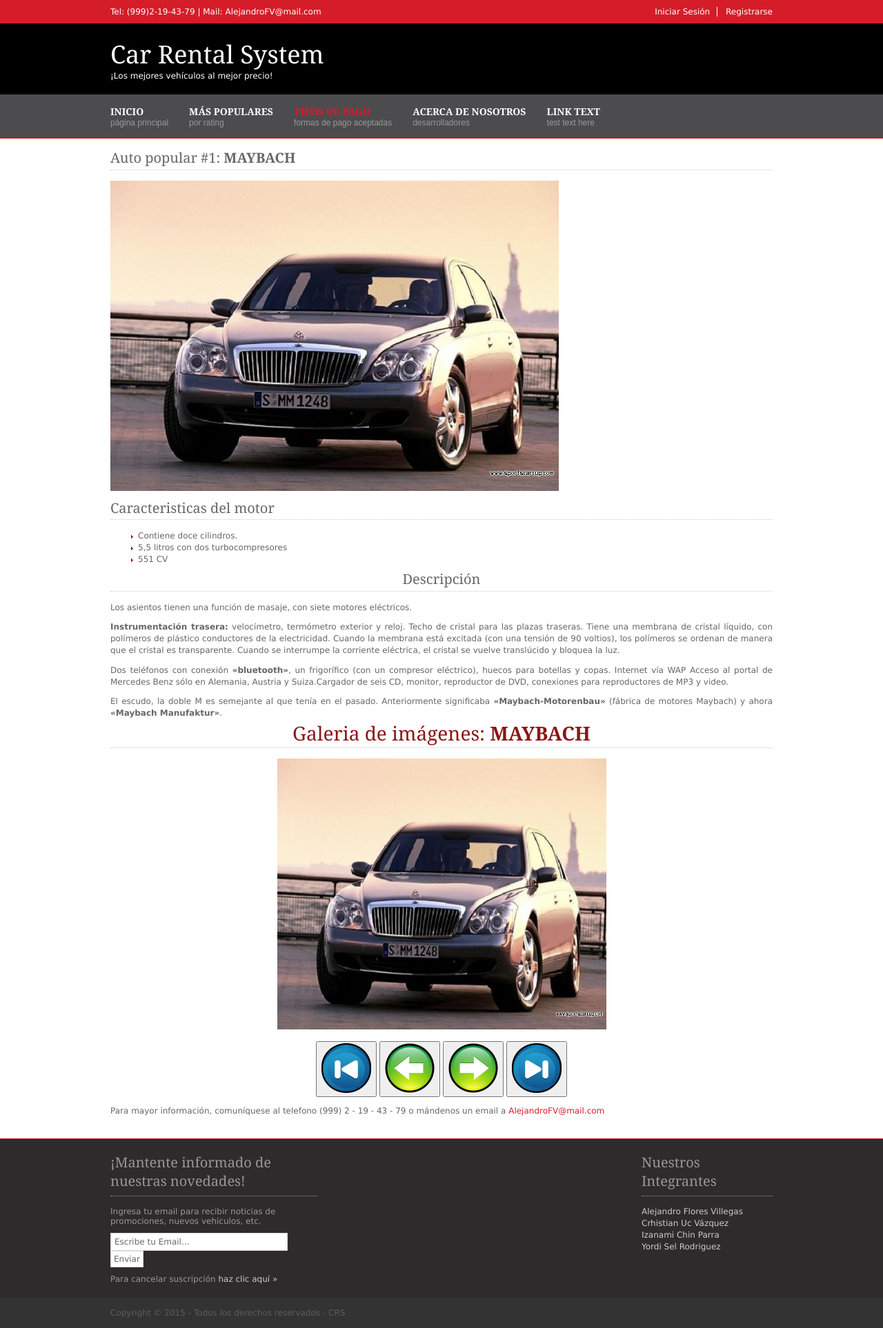
After one commit to AlejandroFV/CarRentalSystem, a PHP site: page /pages/popularCarOne.html in a window 1280 px wide. The commit adds this page. Shown: the whole page at 69% size. Run offline with PHP 8.4, Linux system fonts and the light colour scheme.

Commit message:
Carro mas popular 1
Se agrego la página de carro mas popular 1, los otros dos mas populares
deben ser similar al otro. Dicha página cuenta con un javascript que
muestra las imágenes del auto.

```diff
--- a/index.html
+++ b/index.html
@@ -34,7 +34,7 @@
 					<li class="active"><a href="index.html">Inicio</a><span>Página principal</span></li>
 					<li><a href="#">Más populares</a><span>Por rating</span>
 						<ul>
-							<li><a href="#">Auto 1</a></li>
+							<li><a href="pages/popularCarOne.html">Auto 1</a></li>
 							<li><a href="#">Auto 2</a></li>
 							<li><a href="#">Auto 3</a></li>
 						</ul>
--- /dev/null
+++ b/layout/scripts/galeryOneCar.js
@@ -0,0 +1,43 @@
+
+
+var images;
+var cont;
+var first;
+var last;
+
+function inicializarVariables(){
+	images = new Array(6);
+	images[0] = "../images/PopularCarOne/one-01.png";
+	images[1] = "../images/PopularCarOne/one-02.png";
+	images[2] = "../images/PopularCarOne/one-03.png";
+	images[3] = "../images/PopularCarOne/one-04.png";
+	images[4] = "../images/PopularCarOne/one-05.png";
+	images[5] = "../images/PopularCarOne/one-06.png";
+	cont = 0;
+	first = 0;
+	last = images.length-1;
+}
+
+function lastImage(){
+	cont = last;
+	document.getElementById("galeryImage").src = images[cont];
+}
+
+function firstImage(){
+	cont = first;
+	document.getElementById("galeryImage").src = images[cont];
+}
+
+function nextImage(){
+	if (cont<last) {
+		cont++;
+		document.getElementById("galeryImage").src = images[cont];
+	}
+}
+
+function previousImage(){
+	if (cont>first) {
+		cont--;
+		document.getElementById("galeryImage").src = images[cont];
+	}
+}
--- a/layout/styles/layout.css
+++ b/layout/styles/layout.css
@@ -1,5 +1,4 @@
 @charset "utf-8";
-
 @import url("navi.css");
 @import url("forms.css");
 @import url("tables.css");
@@ -18,7 +17,6 @@
 	background-color: #333333;
 }
 
-
 .justify {
 	text-align: justify;
 }
@@ -35,12 +33,20 @@
 	text-align: right;
 }
 
+.noList{
+	list-style-image: url('images/red_file.gif');
+}
+
 .nostart {
 	margin: 0;
 	padding: 0;
 	list-style-type: none;
 }
 
+.title2{
+	color: #8B1616;
+	font-size: 28px;
+}
 
 .clear {
 	clear: both;
@@ -107,6 +113,7 @@
 	font-weight: normal;
 	font-family: Georgia, "Times New Roman", Times, serif;
 }
+
 
 .col1, .col1 a {
 	color: #FFFFFF;
--- /dev/null
+++ b/pages/popularCarOne.html
@@ -0,0 +1,128 @@
+<!DOCTYPE html>
+<html>
+	<head>
+		<title>Tipos de pago</title>
+		<meta charset='UTF-8' />
+		<link rel="stylesheet" href="../layout/styles/layout.css" type="text/css" />
+		<script src="../layout/scripts/galeryOneCar.js"></script>
+	</head>
+
+	<body id="top" onload="inicializarVariables();">
+		<div class="wrapper col1">
+			<div id="topbar">
+				<p>Tel: (999)2-19-43-79 | Mail: <a href="mailto:AlejandroFV@mail.com">AlejandroFV@mail.com</a></p>
+				<ul>
+					<li><a href="login.html">Iniciar Sesión</a></li>
+					<li class="last"><a href="register.html">Registrarse</a></li>
+				</ul>
+				<br class="clear" />
+			</div>
+		</div>
+
+		<div class="wrapper col2">
+			<div id="header">
+				<div class="fl_left">
+					<h1><a href="../index.html">Car Rental System</a></h1>
+					<p>¡Los mejores vehículos al mejor precio!</p>
+				</div>
+				<br class="clear" />
+			</div>
+		</div>
+
+		<div class="wrapper col3">
+			<div id="topnav">
+				<ul>
+					<li><a href="../index.html">Inicio</a><span>Página principal</span></li>
+					<li><a href="#">Más populares</a><span>Por rating</span>
+						<ul>
+							<li><a href="#">Auto 1</a></li>
+							<li><a href="#">Auto 2</a></li>
+							<li><a href="#">Auto 3</a></li>
+						</ul>
+					</li>
+					<li class="active"><a href="paymentTypes.html">Tipos de pago</a><span>Formas de pago aceptadas</span></li>
+					<li><a href="about.html">Acerca de nosotros</a><span>Desarrolladores</span></li>
+					<li class="last"><a href="#">Link text</a><span>Test Text Here</span></li>
+				</ul>
+				<br class="clear" />
+			</div>
+		</div>
+
+		<div class="wrapper col5">
+			<div id="container">
+				<div >
+					<h1>Auto popular #1: <strong>MAYBACH</strong></h1>
+					<img src="../images/PopularCarOne/one-01.png" alt="">
+					<p>
+						<h2>Caracteristicas del motor</h2>
+						<ul class="noList">
+							<li>Contiene doce cilindros.</li>
+							<li>5,5 litros con dos turbocompresores</li>
+							<li>551 CV</li>
+						</ul>
+					</p>
+					<div class="center">
+						<h1>Descripción</h1>
+						<p class="justify">
+							Los asientos tienen una función de masaje, con siete motores eléctricos.
+						</p>
+						<p class="justify">
+							<strong>Instrumentación trasera:</strong> velocímetro, termómetro exterior y reloj. Techo de cristal para las plazas traseras. Tiene una membrana de cristal líquido, con polímeros de plástico conductores de la electricidad. Cuando la membrana está excitada (con una tensión de 90 voltios), los polímeros se ordenan de manera que el cristal es transparente. Cuando se interrumpe la corriente eléctrica, el cristal se vuelve translúcido y bloquea la luz.
+						</p>
+						<p class="justify">
+							Dos teléfonos con conexión <strong>«bluetooth»</strong>, un frigorífico (con un compresor eléctrico), huecos para botellas y copas. Internet vía WAP Acceso al portal de Mercedes Benz sólo en Alemania, Austria y Suiza.Cargador de seis CD, monitor, reproductor de DVD, conexiones para reproductores de MP3 y video.
+						</p>
+						<p class="justify">
+							El escudo, la doble M es semejante al que tenía en el pasado. Anteriormente significaba <strong>«Maybach-Motorenbau»</strong> (fábrica de motores Maybach) y ahora <strong>«Maybach Manufaktur»</strong>.
+						</p>
+					</div>
+				</div>
+				<div class="center">
+					<h3><span class="title2">Galeria de imágenes: <strong>MAYBACH</strong></span></h3>
+					<img src="../images/PopularCarOne/one-01.png" width="477" height="393" id="galeryImage">
+					<p>
+					<button onclick="firstImage();" value="<<-"><img src="../images/buttons/first.png" alt=""></button>
+					<button onclick="previousImage();" value="<<-"><img src="../images/buttons/previous.png" alt=""></button>
+					<button onclick="nextImage();" value="<<-"><img src="../images/buttons/next.png" alt=""></button>
+					<button onclick="lastImage();" value="<<-"><img src="../images/buttons/last.png" alt=""></button>
+					</p>
+				</div>
+				<p>Para mayor información, comuníquese al telefono (999) 2 - 19 - 43 - 79 o mándenos un email a <a href="mailto:AlejandroFV@mail.com">AlejandroFV@mail.com</a></p>
+			</div>
+		</div>
+
+		<div class="wrapper col6">
+			<div id="footer">
+				<div id="newsletter">
+					<h2>¡Mantente informado de nuestras novedades!</h2>
+					<p>Ingresa tu email para recibir noticias de promociones, nuevos vehículos, etc.</p>
+					<form action="#" method="post">
+					<fieldset>
+						<legend>Novedades</legend>
+						<input type="text" value="Escribe tu Email&hellip;"	size="100" onfocus="this.value=(this.value=='Escribe tu Email&hellip;')? '' : this.value ;" />
+						<input type="submit" name="news_go" id="news_go" value="Enviar" />
+					</fieldset>
+					</form>
+					<p>Para cancelar suscripción <a href="#">haz clic aquí &raquo;</a></p>
+				</div>
+				<div class="footbox">
+					<h2>Nuestros Integrantes</h2>
+					<ul>
+						<li><a href="https://github.com/AlejandroFV">Alejandro Flores Villegas</a></li>
+						<li><a href="https://github.com/BuiRai">Crhistian Uc Vázquez</a></li>
+						<li><a href="https://github.com/IzanamiAlex">Izanami Chin Parra</a></li>
+						<li class="last"><a href="https://github.com/YordiSel">Yordi Sel Rodriguez</a></li>
+					</ul>
+				</div>
+				<br class="clear" />
+			</div>
+		</div>
+
+		<div class="wrapper col7">
+			<div id="copyright">
+				<p class="fl_left">Copyright &copy; 2015 - Todos los derechos reservados - <a href="../index.html">CRS</a></p>
+				<br class="clear" />
+			</div>
+		</div>
+	</body>
+</html>
```
Also changed, not shown: layout/scripts/galery.js (added, +43 -0 lines), images/buttons/first.png (added), images/buttons/last.png (added), images/buttons/next.png (added), images/buttons/previous.png (added), images/popularCarOne/one-01.png (added), images/popularCarOne/one-02.png (added), images/popularCarOne/one-03.png (added), images/popularCarOne/one-04.png (added), images/popularCarOne/one-05.png (added), images/popularCarOne/one-06.png (added), 1 other file.
